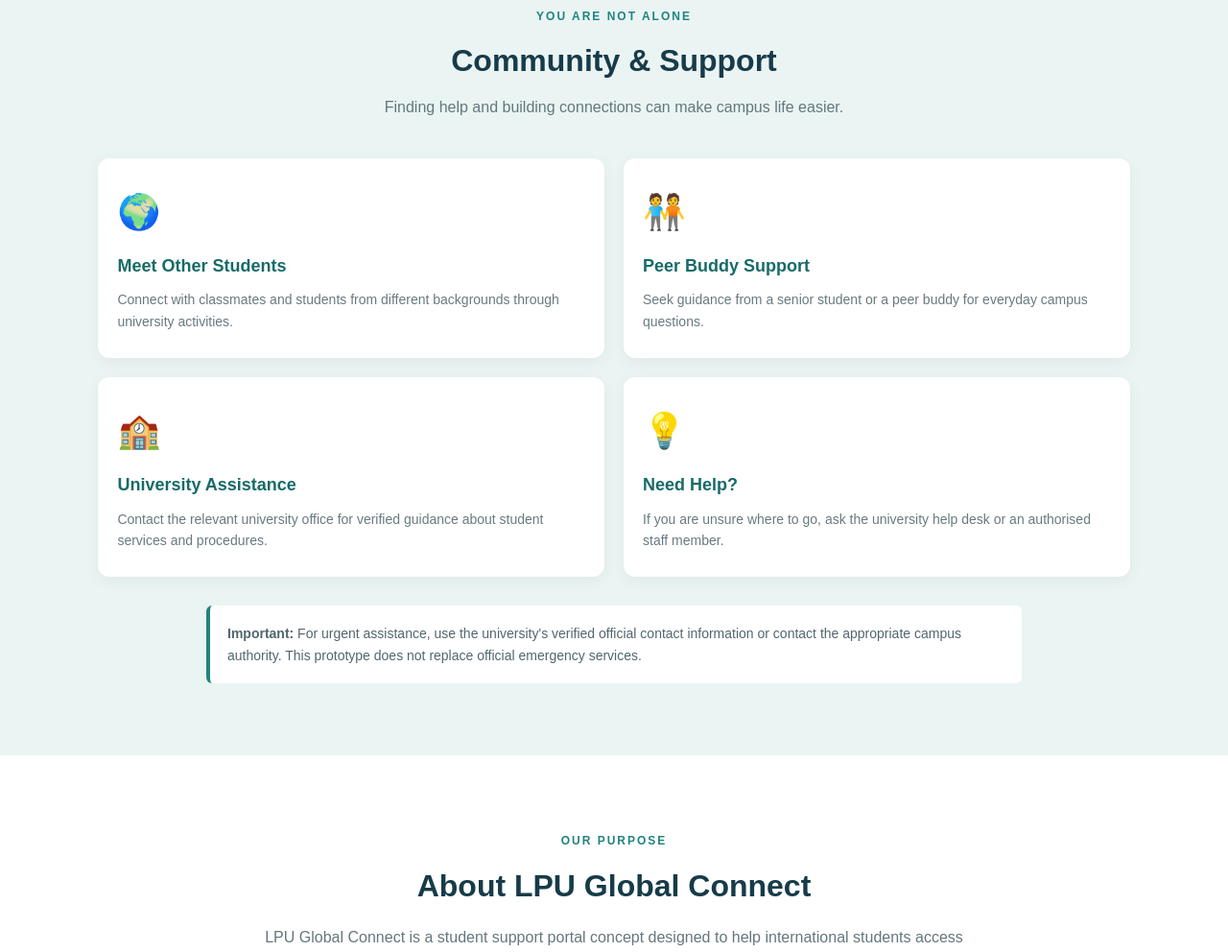
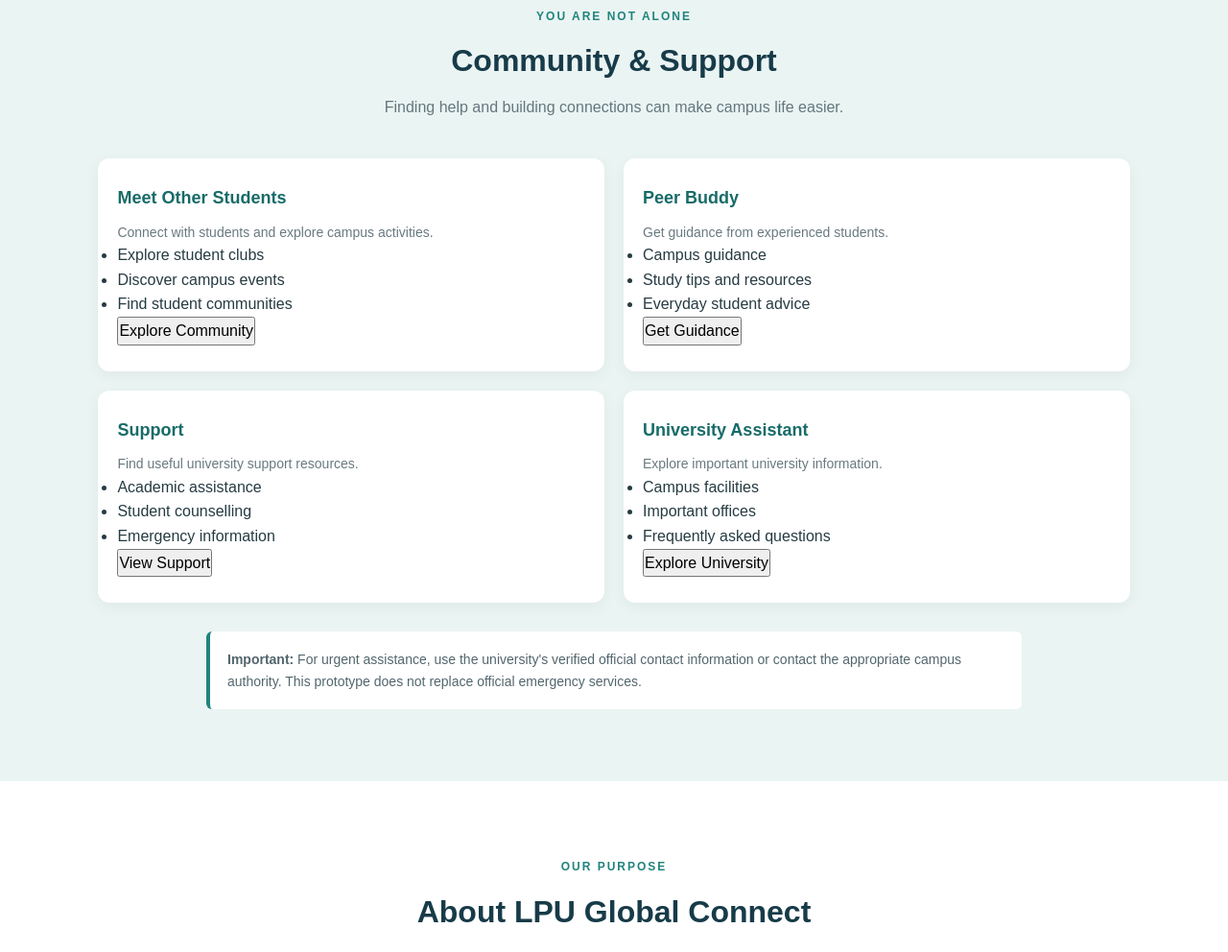
Before and after one commit to jaisleenjaswal-hub/lpu-global-connect, a plain HTML site: page index.html in a window 1280 px wide. Shown: the part 4645-5637 px from the top of the page at 96% size. Drawn offline with Linux system fonts and the light colour scheme.

Commit message:
Add files via upload

```diff
--- a/index.html
+++ b/index.html
@@ -279,42 +279,59 @@
             <div class="support-grid">
 
     <div class="support-card">
-                    <span class="card-icon">🌍</span>
     <h3>Meet Other Students</h3>
-                    <p>
-                        Connect with classmates and students from different
-                        backgrounds through university activities.
-                    </p>
+    <p>Connect with students and explore campus activities.</p>
+    <ul>
+      <li>Explore student clubs</li>
+      <li>Discover campus events</li>
+      <li>Find student communities</li>
+    </ul>
+    <button onclick="showSupportInfo('community')">
+      Explore Community
+    </button>
   </div>
 
   <div class="support-card">
-                    <span class="card-icon">🧑‍🤝‍🧑</span>
-                    <h3>Peer Buddy Support</h3>
-                    <p>
-                        Seek guidance from a senior student or a peer buddy
-                        for everyday campus questions.
-                    </p>
+    <h3>Peer Buddy</h3>
+    <p>Get guidance from experienced students.</p>
+    <ul>
+      <li>Campus guidance</li>
+      <li>Study tips and resources</li>
+      <li>Everyday student advice</li>
+    </ul>
+    <button onclick="showSupportInfo('buddy')">
+      Get Guidance
+    </button>
   </div>
 
   <div class="support-card">
-                    <span class="card-icon">🏫</span>
-                    <h3>University Assistance</h3>
-                    <p>
-                        Contact the relevant university office for verified
-                        guidance about student services and procedures.
-                    </p>
+    <h3>Support</h3>
+    <p>Find useful university support resources.</p>
+    <ul>
+      <li>Academic assistance</li>
+      <li>Student counselling</li>
+      <li>Emergency information</li>
+    </ul>
+    <button onclick="showSupportInfo('support')">
+      View Support
+    </button>
   </div>
 
   <div class="support-card">
-                    <span class="card-icon">💡</span>
-                    <h3>Need Help?</h3>
-                    <p>
-                        If you are unsure where to go, ask the university
-                        help desk or an authorised staff member.
-                    </p>
+    <h3>University Assistant</h3>
+    <p>Explore important university information.</p>
+    <ul>
+      <li>Campus facilities</li>
+      <li>Important offices</li>
+      <li>Frequently asked questions</li>
+    </ul>
+    <button onclick="showSupportInfo('assistant')">
+      Explore University
+    </button>
   </div>
 
 </div>
+
 
             <div class="help-note">
                 <strong>Important:</strong>
--- a/java.js
+++ b/java.js
@@ -343,6 +343,22 @@ resetChecklist.addEventListener("click", function() {
 
 loadChecklist();
 
+function showSupportInfo(type) {
+
+  const messages = {
+    community: "Explore university clubs, student groups and campus events to connect with other students.",
+
+    buddy: "Ask experienced students for guidance about campus facilities, classes and everyday university life.",
+
+    support: "For academic assistance, contact your faculty or relevant university office. For personal support, seek help from the appropriate university counselling service.",
+
+    assistant: "Explore your university library, academic offices, student services and other campus facilities."
+  };
+
+  alert(messages[type]);
+}
+
+
 
 /* =========================
    END OF JAVASCRIPT
```
Lines whose indentation alone changed are shown as unchanged.
